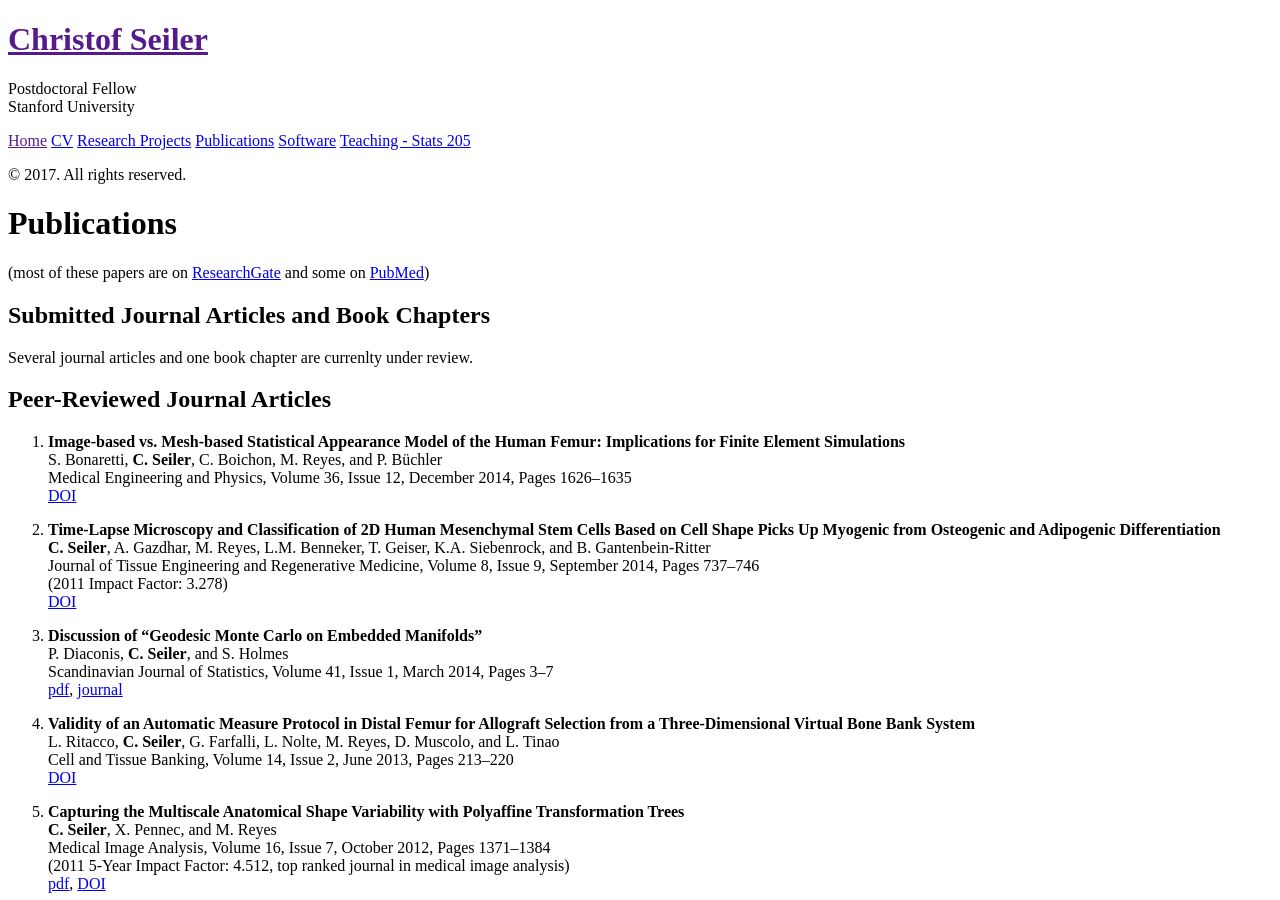
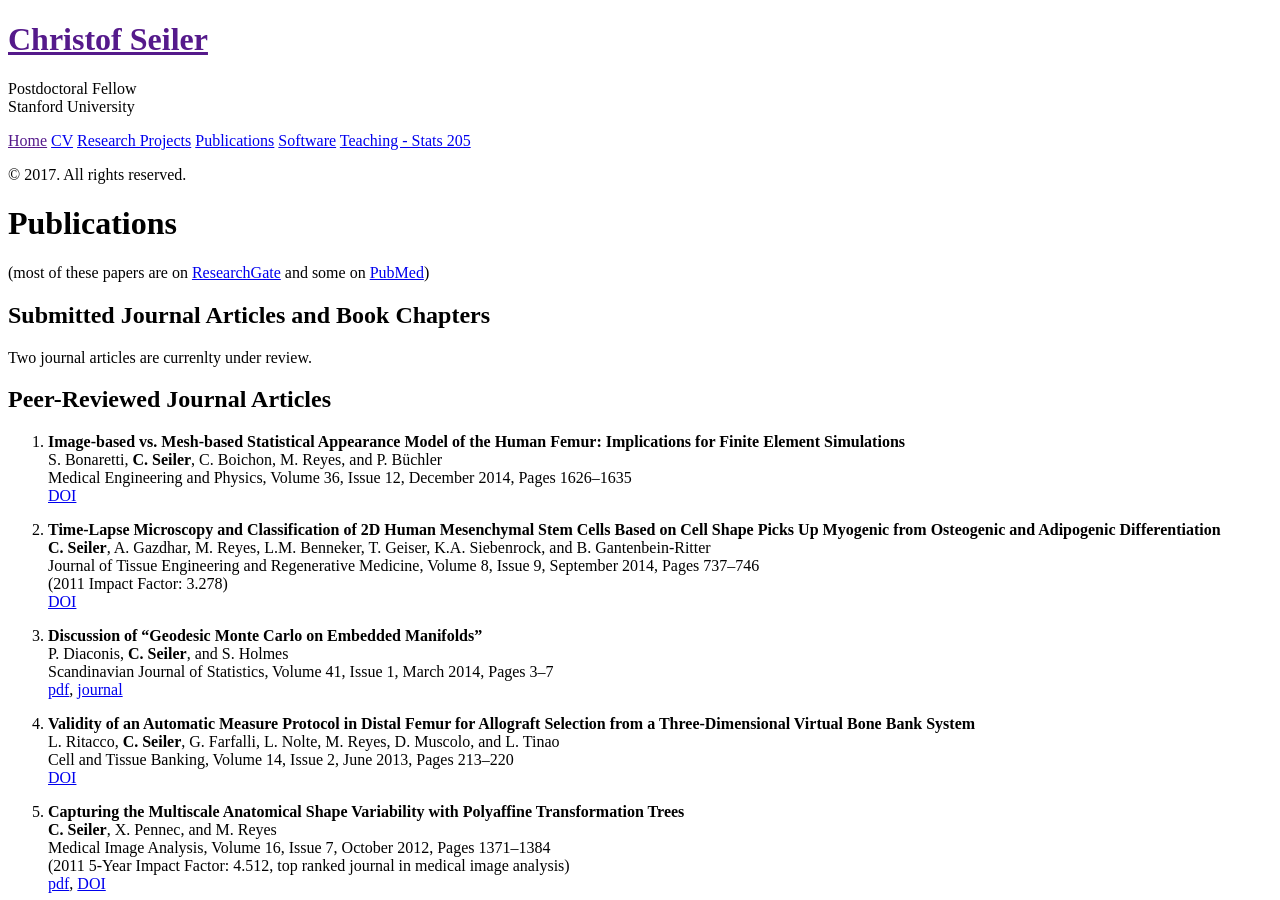
Before and after one commit to ChristofSeiler/ChristofSeiler.github.io, a Jekyll site: the page built from publications.md, in a window 1280 px wide and 900 px high. Built offline with Jekyll 4.4.1, drawn with Linux system fonts in a browser that asks for light colours.

Commit message:
updated under review note

```diff
--- a/publications.md
+++ b/publications.md
@@ -7,7 +7,7 @@ title: Publications
 
 ## Submitted Journal Articles and Book Chapters
 
-Several journal articles and one book chapter are currenlty under review.
+Two journal articles are currenlty under review.
 
 ## Peer-Reviewed Journal Articles
 
```
